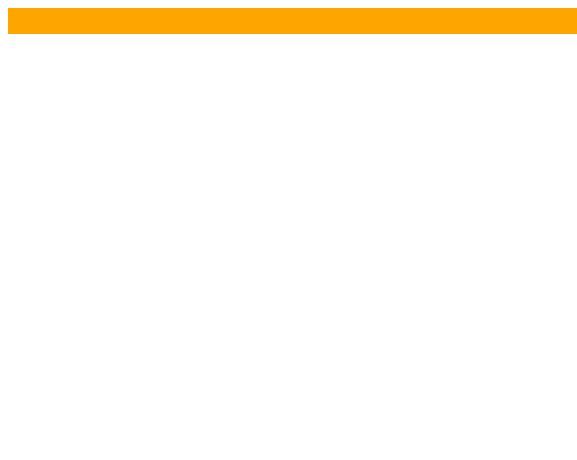
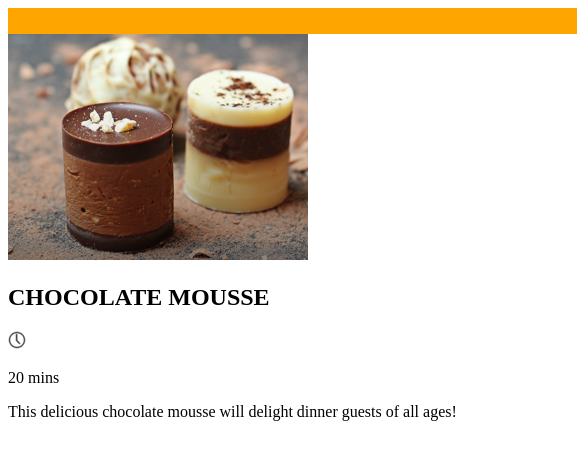
Before and after one commit to kendallawills/Codecademy_Savory, a plain HTML site: page index.html in a window 1280 px wide. Shown: the full height of the page, 0-577 px from the left. Drawn offline with Linux system fonts and the light colour scheme.

Commit message:
Add Main

```diff
--- a/index.html
+++ b/index.html
@@ -15,6 +15,18 @@
             <img src="resources/images/savory.svg" class="logo">
         </header>
 
+        <!-- MAIN -->
+        <main>
+            <div class="recipe a">
+                <img src="resources/images/image-1.webp">
+                <h2>CHOCOLATE MOUSSE</h2>
+                <img src="resources/images/time.svg" class="time">
+                <p class="mins">20 mins</p>
+                <p class="description">This delicious chocolate mousse will delight dinner
+                    guests of all ages!</p>
+            </div>
+        </main>
+
     </body>
 
 </html>
```
Also changed, not shown: resources/images/image-1.webp (added), resources/images/time.svg (added).
